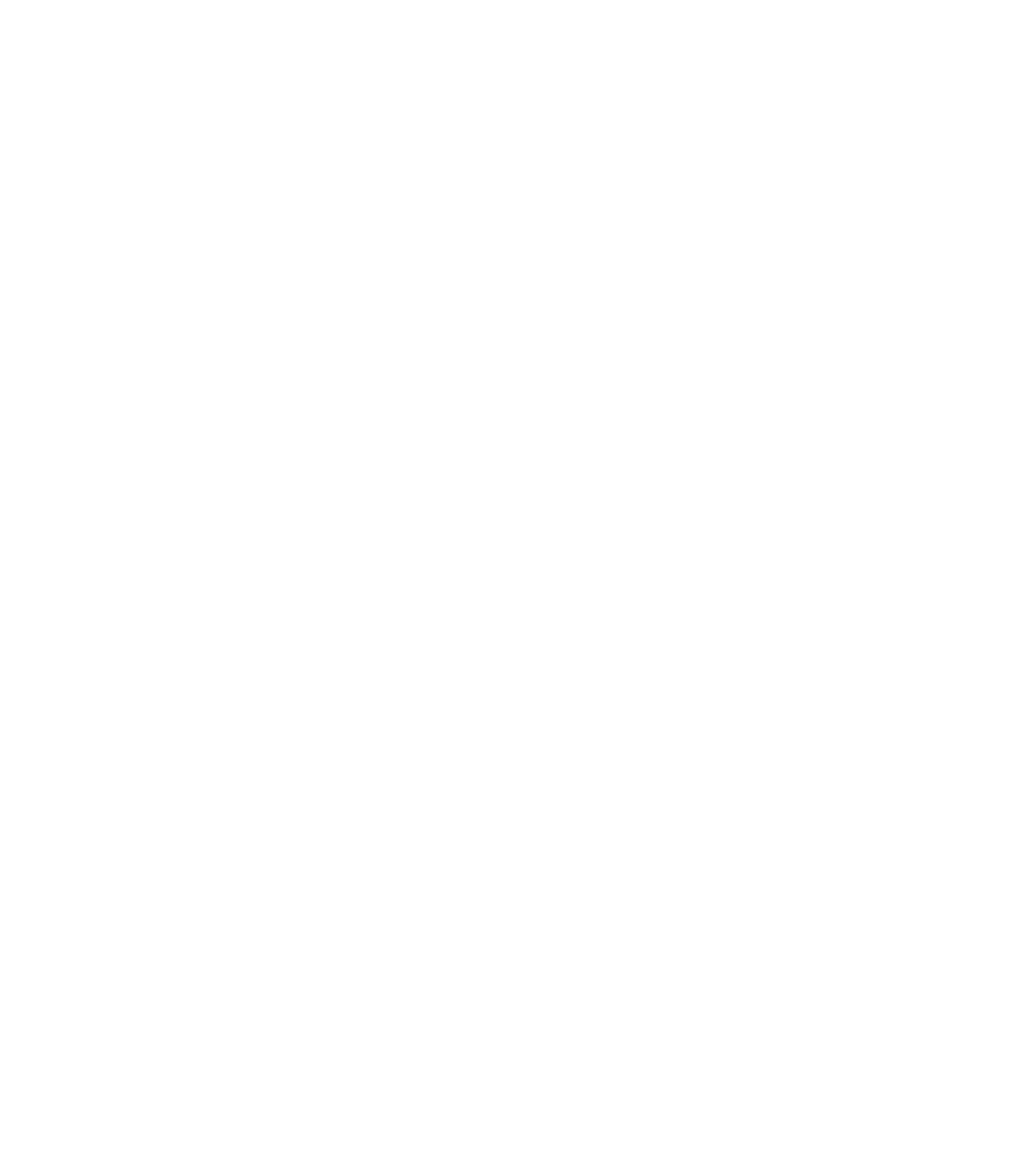
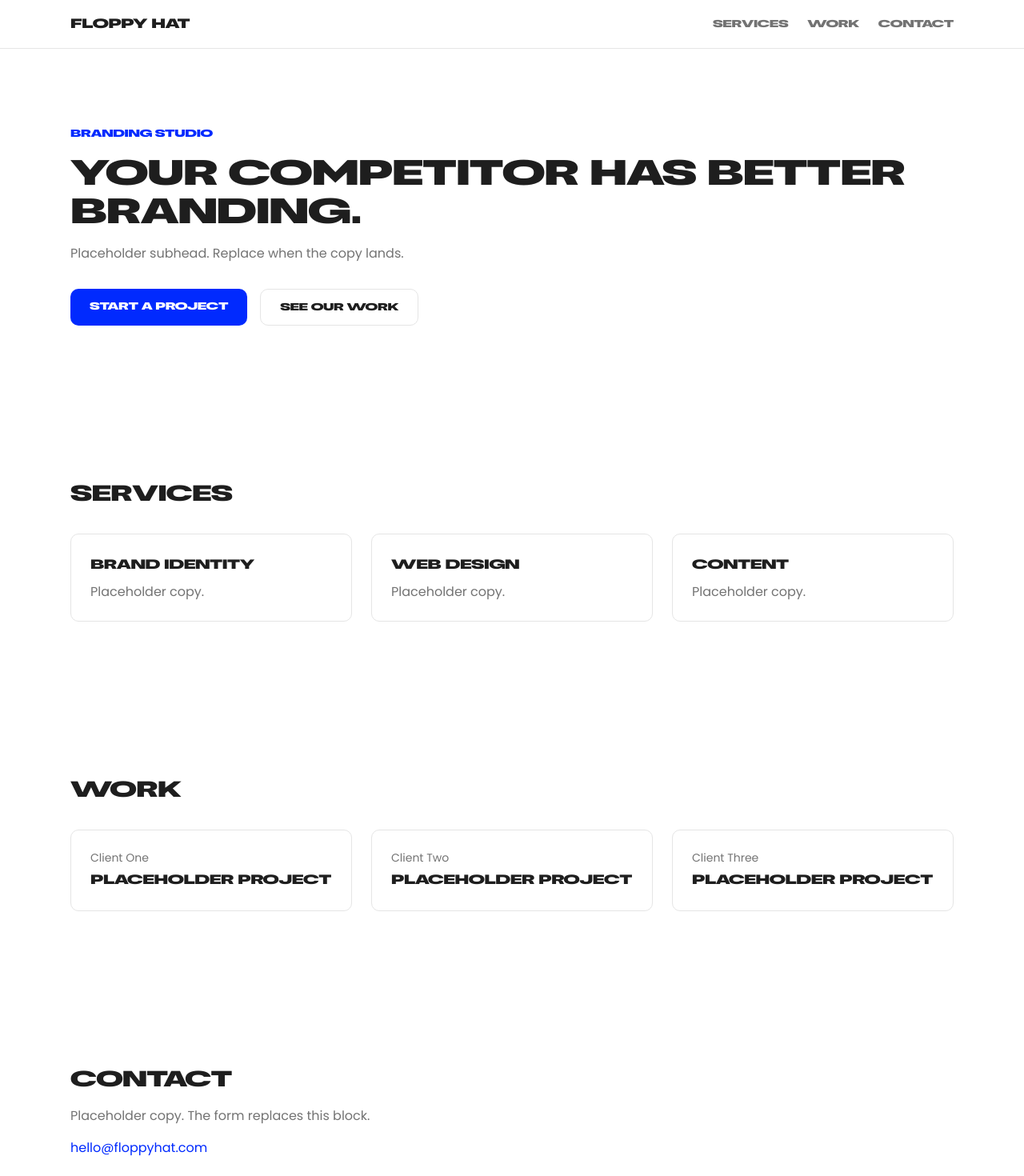
Before and after one commit to Floppy-Hat/floppy-hat, a Next.js app: page / in a window 1280 px wide. Shown: the top 1470 px of the page at 80% size. Before the commit the page ends 800 px from the top, so only its background shows below. Built offline with nearby package versions, Linux system fonts and the light colour scheme.

Commit message:
chore: scaffold home feature and section structure
- add features/home with HomePage and flat section components
- add SiteHeader with native anchor nav driven by NAV_LINKS
- add src/types/content.ts for section content shapes
- render placeholder copy per section pending design

```diff
--- a/src/app/layout.tsx
+++ b/src/app/layout.tsx
@@ -29,7 +29,7 @@
   return (
     <html
       lang="en"
-      className={`${poppins.variable} ${menda.variable} antialiased h-full`}
+      className={`${poppins.variable} ${menda.variable} antialiased h-full motion-safe:scroll-smooth`}
     >
       <body className="min-h-full flex flex-col">{children}</body>
     </html>
--- a/src/app/page.tsx
+++ b/src/app/page.tsx
@@ -1,3 +1,11 @@
-export default function Home() {
-  return <></>;
+import type { Metadata } from "next";
+import { HomePage } from "@/features/home/HomePage";
+
+export const metadata: Metadata = {
+  title: "Floppy Hat — Branding that stands out",
+  description: "We build brands that stand out.",
+};
+
+export default function Page() {
+  return <HomePage />;
 }
--- /dev/null
+++ b/src/features/home/HomePage.tsx
@@ -0,0 +1,19 @@
+import { ContactSection } from "./components/ContactSection";
+import { HeroSection } from "./components/HeroSection";
+import { ServicesSection } from "./components/ServicesSection";
+import { SiteHeader } from "./components/SiteHeader";
+import { WorkSection } from "./components/WorkSection";
+
+export function HomePage() {
+  return (
+    <>
+      <SiteHeader />
+      <main className="flex-1 bg-background text-foreground">
+        <HeroSection />
+        <ServicesSection />
+        <WorkSection />
+        <ContactSection />
+      </main>
+    </>
+  );
+}
--- /dev/null
+++ b/src/features/home/components/ContactSection.tsx
@@ -0,0 +1,24 @@
+import type { Contact } from "@/types/content";
+
+const CONTACT: Contact = {
+  heading: "Contact",
+  copy: "Placeholder copy. The form replaces this block.",
+  email: "hello@floppyhat.com",
+};
+
+export function ContactSection() {
+  return (
+    <section id="contact" className="mx-auto max-w-6xl scroll-mt-20 px-6 py-24">
+      <h2 className="font-heading text-3xl uppercase tracking-tight">
+        {CONTACT.heading}
+      </h2>
+      <p className="mt-4 max-w-xl text-muted-foreground">{CONTACT.copy}</p>
+      <a
+        href={`mailto:${CONTACT.email}`}
+        className="mt-4 inline-block text-primary underline-offset-4 hover:underline"
+      >
+        {CONTACT.email}
+      </a>
+    </section>
+  );
+}
--- /dev/null
+++ b/src/features/home/components/HeroSection.tsx
@@ -0,0 +1,39 @@
+import type { Hero } from "@/types/content";
+
+const HERO: Hero = {
+  eyebrow: "Branding studio",
+  headline: "Your competitor has better branding.",
+  subhead: "Placeholder subhead. Replace when the copy lands.",
+  primaryCta: { label: "Start a project", href: "#contact" },
+  secondaryCta: { label: "See our work", href: "#work" },
+};
+
+export function HeroSection() {
+  return (
+    <section className="mx-auto max-w-6xl px-6 py-24">
+      <p className="font-heading text-sm uppercase tracking-tight text-primary">
+        {HERO.eyebrow}
+      </p>
+      <h1 className="font-heading mt-4 text-5xl uppercase tracking-tight">
+        {HERO.headline}
+      </h1>
+      <p className="mt-4 max-w-xl text-muted-foreground">{HERO.subhead}</p>
+      <div className="mt-8 flex flex-wrap gap-4">
+        <a
+          href={HERO.primaryCta.href}
+          className="font-heading rounded-lg bg-primary px-6 py-3 text-sm uppercase tracking-tight text-primary-foreground"
+        >
+          {HERO.primaryCta.label}
+        </a>
+        {HERO.secondaryCta ? (
+          <a
+            href={HERO.secondaryCta.href}
+            className="font-heading rounded-lg border border-border px-6 py-3 text-sm uppercase tracking-tight"
+          >
+            {HERO.secondaryCta.label}
+          </a>
+        ) : null}
+      </div>
+    </section>
+  );
+}
--- /dev/null
+++ b/src/features/home/components/ServicesSection.tsx
@@ -0,0 +1,28 @@
+import type { Service } from "@/types/content";
+
+const SERVICES: Service[] = [
+  { id: "identity", title: "Brand identity", description: "Placeholder copy." },
+  { id: "web", title: "Web design", description: "Placeholder copy." },
+  { id: "content", title: "Content", description: "Placeholder copy." },
+];
+
+export function ServicesSection() {
+  return (
+    <section id="services" className="mx-auto max-w-6xl scroll-mt-20 px-6 py-24">
+      <h2 className="font-heading text-3xl uppercase tracking-tight">Services</h2>
+      <ul className="mt-8 grid gap-6 sm:grid-cols-2 lg:grid-cols-3">
+        {SERVICES.map((service) => (
+          <li
+            key={service.id}
+            className="rounded-lg border border-border bg-card p-6 text-card-foreground"
+          >
+            <h3 className="font-heading text-lg uppercase tracking-tight">
+              {service.title}
+            </h3>
+            <p className="mt-2 text-muted-foreground">{service.description}</p>
+          </li>
+        ))}
+      </ul>
+    </section>
+  );
+}
--- /dev/null
+++ b/src/features/home/components/SiteHeader.tsx
@@ -0,0 +1,25 @@
+import Link from "next/link";
+import { NAV_LINKS } from "@/lib/constants";
+
+export function SiteHeader() {
+  return (
+    <header className="sticky top-0 z-50 border-b border-border bg-background/80 backdrop-blur">
+      <div className="mx-auto flex max-w-6xl flex-wrap items-center justify-between gap-4 px-6 py-4">
+        <Link href="/" className="font-heading text-lg uppercase tracking-tight">
+          Floppy Hat
+        </Link>
+        <nav className="flex flex-wrap items-center gap-6">
+          {NAV_LINKS.map((link) => (
+            <a
+              key={link.id}
+              href={`#${link.id}`}
+              className="font-heading text-sm uppercase tracking-tight text-muted-foreground hover:text-foreground"
+            >
+              {link.label}
+            </a>
+          ))}
+        </nav>
+      </div>
+    </header>
+  );
+}
--- /dev/null
+++ b/src/features/home/components/WorkSection.tsx
@@ -0,0 +1,28 @@
+import type { Project } from "@/types/content";
+
+const PROJECTS: Project[] = [
+  { id: "project-one", client: "Client One", title: "Placeholder project" },
+  { id: "project-two", client: "Client Two", title: "Placeholder project" },
+  { id: "project-three", client: "Client Three", title: "Placeholder project" },
+];
+
+export function WorkSection() {
+  return (
+    <section id="work" className="mx-auto max-w-6xl scroll-mt-20 px-6 py-24">
+      <h2 className="font-heading text-3xl uppercase tracking-tight">Work</h2>
+      <ul className="mt-8 grid gap-6 sm:grid-cols-2 lg:grid-cols-3">
+        {PROJECTS.map((project) => (
+          <li
+            key={project.id}
+            className="rounded-lg border border-border bg-card p-6 text-card-foreground"
+          >
+            <p className="text-sm text-muted-foreground">{project.client}</p>
+            <h3 className="font-heading mt-1 text-lg uppercase tracking-tight">
+              {project.title}
+            </h3>
+          </li>
+        ))}
+      </ul>
+    </section>
+  );
+}
--- /dev/null
+++ b/src/lib/constants.ts
@@ -0,0 +1,6 @@
+// Anchors for the one-page nav. The ids match the `id` on each section.
+export const NAV_LINKS = [
+  { id: "services", label: "Services" },
+  { id: "work", label: "Work" },
+  { id: "contact", label: "Contact" },
+] as const;
--- /dev/null
+++ b/src/types/content.ts
@@ -0,0 +1,36 @@
+/** Content shapes for page sections. Fill the data in the section file,
+ *  adjust the shape here when a design needs more. */
+
+/** Any link that renders as a button or an anchor. */
+export type Cta = {
+  label: string;
+  href: string;
+};
+
+export type Hero = {
+  eyebrow: string;
+  headline: string;
+  subhead: string;
+  primaryCta: Cta;
+  secondaryCta?: Cta;
+};
+
+export type Service = {
+  id: string;
+  title: string;
+  description: string;
+};
+
+export type Project = {
+  id: string;
+  client: string;
+  title: string;
+  /** Becomes a static-imported StaticImageData once the case-study art lands. */
+  href?: string;
+};
+
+export type Contact = {
+  heading: string;
+  copy: string;
+  email: string;
+};
```
